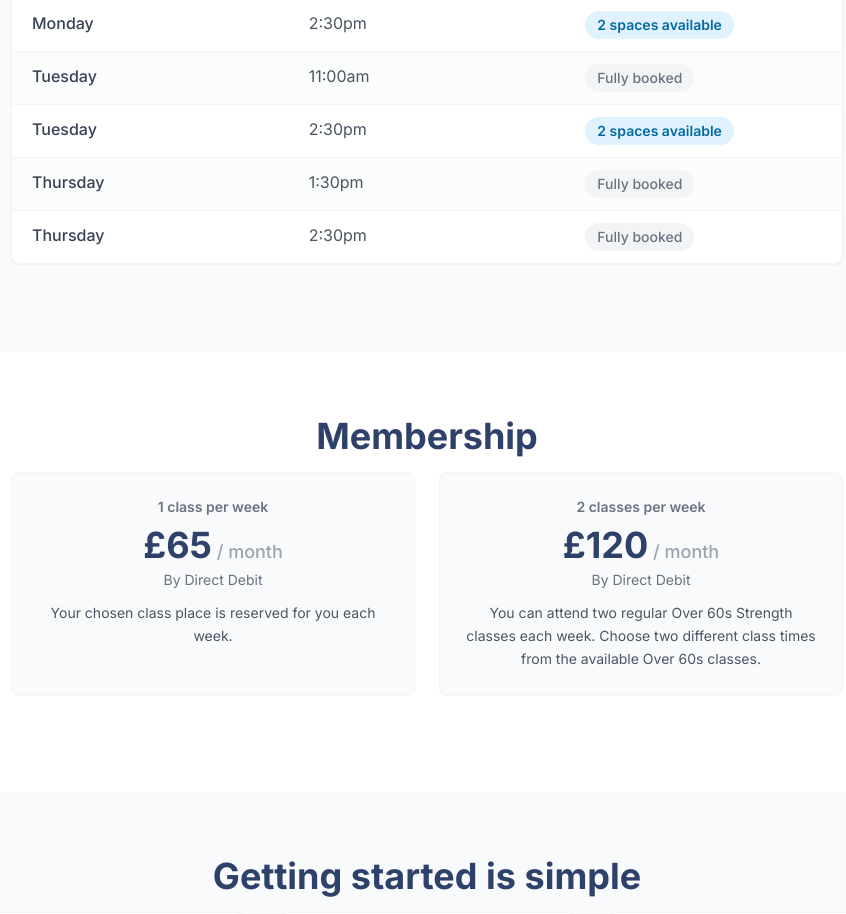
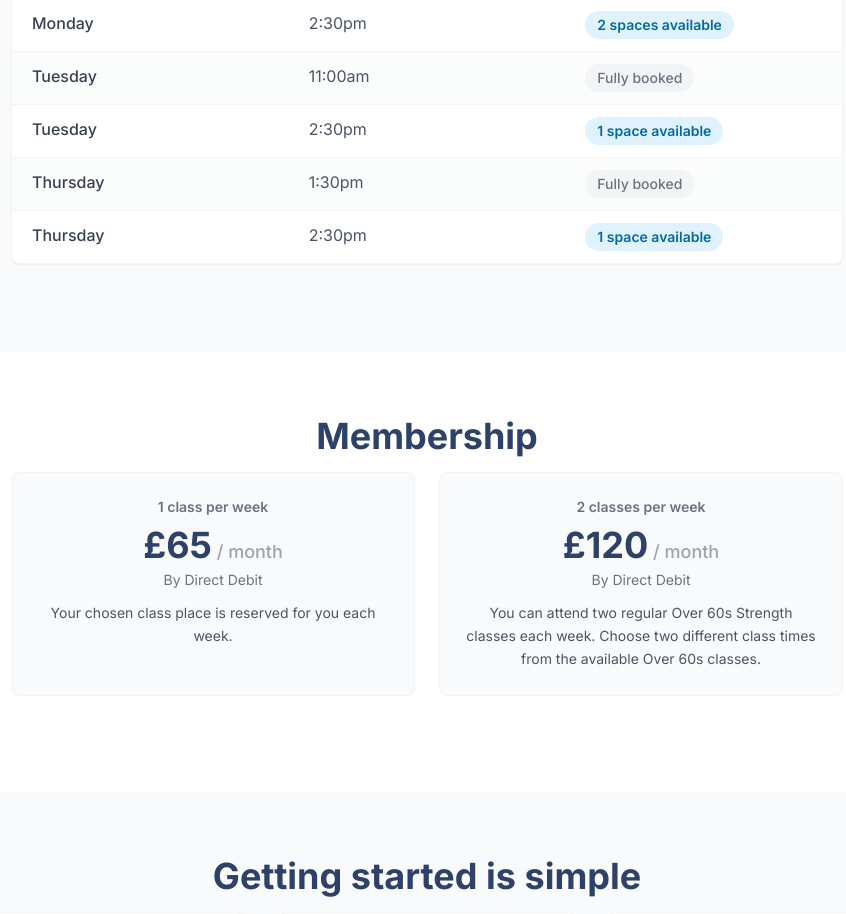
Before and after one commit to CTPhysio/CTPhysio, a React (Vite) app: page /over-60s-strength-classes in a window 1280 px wide. Shown: the part 8228-9142 px from the top of the page, without its empty margins (213-1059 px from the left). Built offline with nearby package versions, Linux system fonts and the light colour scheme.

Commit message:
Update Over 60s class spaces after Larysa moves to Tuesday (#51)

```diff
--- a/src/components/Over60sStrengthClasses.tsx
+++ b/src/components/Over60sStrengthClasses.tsx
@@ -7,9 +7,9 @@ const BOOKING_URL = 'https://chris-tiley-physiotherapy.uk1.cliniko.com/bookings'
 const classSchedule = [
   { day: 'Monday', time: '2:30pm', status: 'available', places: 2 },
   { day: 'Tuesday', time: '11:00am', status: 'full' },
-  { day: 'Tuesday', time: '2:30pm', status: 'available', places: 2 },
+  { day: 'Tuesday', time: '2:30pm', status: 'available', places: 1 },
   { day: 'Thursday', time: '1:30pm', status: 'full' },
-  { day: 'Thursday', time: '2:30pm', status: 'full' },
+  { day: 'Thursday', time: '2:30pm', status: 'available', places: 1 },
 ];
 
 const DiscoveryButton: React.FC<{ className?: string; children?: React.ReactNode }> = ({
```
